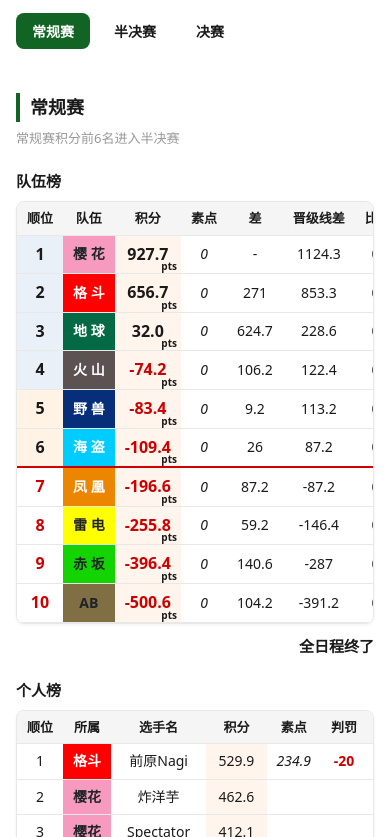
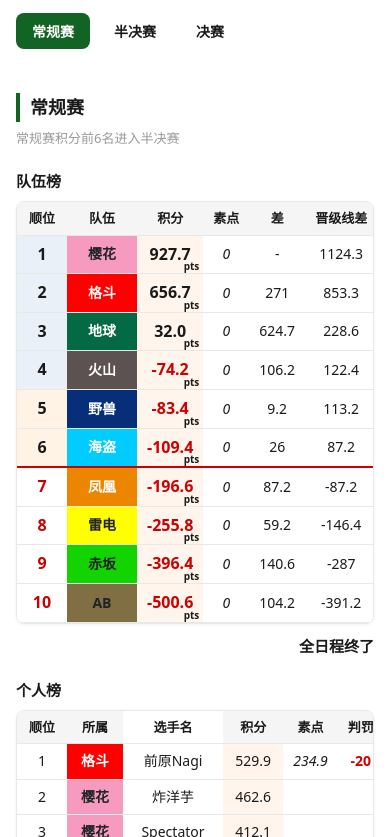
Before and after one commit to Silverbullet0911/PKUMLonline, an Astro site: page /PKUMLonline/standings in a window 390 px wide. Shown: the part 263-1100 px from the top of the page. Built offline with nearby package versions, Linux system fonts and the light colour scheme; Astro itself is replaced by a stand-in of ours.

Commit message:
feat: mobile frozen columns in tables, remove team name space

```diff
--- a/src/components/PlayerHistoryTable.astro
+++ b/src/components/PlayerHistoryTable.astro
@@ -13,7 +13,7 @@ const colorOf = (name: string) => teams.find((t) => t.name === name)?.color ?? '
 const ts = (name: string) => `background:${colorOf(name)};color:${teamText(name)}`
 const fmtPct = (n: number | null) => (n == null ? '-' : `${n.toFixed(2)}%`)
 ---
-<div class="table-wrap">
+<div class="table-wrap history-table">
   <table>
     <thead>
       <tr>
--- a/src/components/TeamStandingsTable.astro
+++ b/src/components/TeamStandingsTable.astro
@@ -57,7 +57,9 @@ const header = HEADERS[stage] ?? HEADERS['常规赛']
           return (
             <tr class:list={{ 'sep': isSep }}>
               <td class={rankClass(r.rank)}>{r.rank}</td>
-              <td class="team-col" style={ts(r.team)}>{fmtName(r.team)}</td>
+              <td class="team-col" style={ts(r.team)}>
+                {/^[一-鿿]{2}$/.test(r.team) ? <>{r.team[0]}<span class="team-sep"> </span>{r.team[1]}</> : r.team}
+              </td>
               <td class="num col-pts">
                 <span class={`pts-val${neg}`}>{formatScore(r.points)}</span>
                 <span class="pts-label">pts</span>
--- a/src/styles/global.css
+++ b/src/styles/global.css
@@ -439,3 +439,31 @@ html { scroll-padding-top: 45vh; }
   .fs-seat { font-size: 13px; }
   .fs-team { font-size: 18px; }
 }
+
+@media (max-width: 720px) {
+  .team-sep { display: none; }
+
+  .team-table th:nth-child(1), .team-table td:nth-child(1),
+  .team-table th:nth-child(2), .team-table td:nth-child(2),
+  .player-table th:nth-child(1), .player-table td:nth-child(1),
+  .player-table th:nth-child(2), .player-table td:nth-child(2),
+  .player-table th:nth-child(3), .player-table td:nth-child(3),
+  .history-table th:nth-child(1), .history-table td:nth-child(1),
+  .history-table th:nth-child(2), .history-table td:nth-child(2) {
+    position: sticky;
+    z-index: 1;
+  }
+  .team-table thead th:nth-child(-n+2),
+  .player-table thead th:nth-child(-n+3),
+  .history-table thead th:nth-child(-n+2) { z-index: 2; }
+
+  .team-table th:nth-child(1), .team-table td:nth-child(1) { left: 0; width: 50px; min-width: 50px; }
+  .team-table th:nth-child(2), .team-table td:nth-child(2) { left: 50px; width: 70px; min-width: 70px; }
+
+  .player-table th:nth-child(1), .player-table td:nth-child(1) { left: 0; width: 50px; min-width: 50px; }
+  .player-table th:nth-child(2), .player-table td:nth-child(2) { left: 50px; width: 56px; min-width: 56px; }
+  .player-table th:nth-child(3), .player-table td:nth-child(3) { left: 106px; width: 100px; min-width: 100px; background: var(--card); }
+
+  .history-table th:nth-child(1), .history-table td:nth-child(1) { left: 0; width: 55px; min-width: 55px; background: var(--card); }
+  .history-table th:nth-child(2), .history-table td:nth-child(2) { left: 55px; width: 70px; min-width: 70px; }
+}
```
